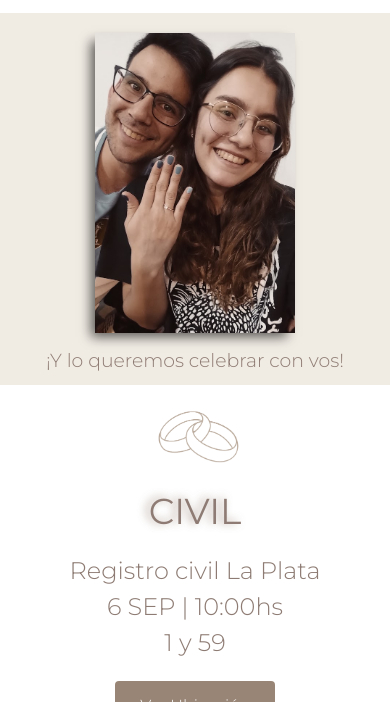
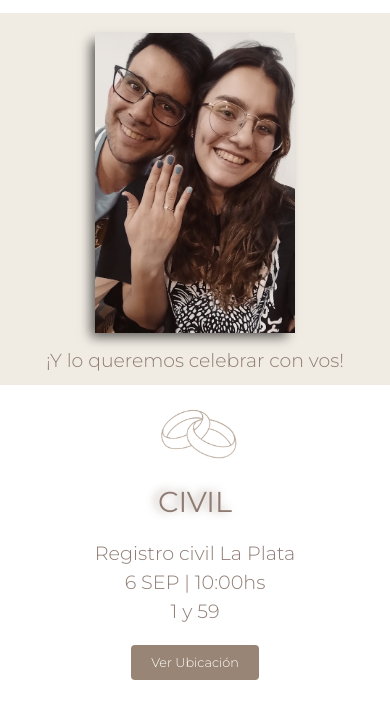
Before and after one commit to DelfinaJaime/invitacion-casamiento, a plain HTML site: page index.html in a window 390 px wide. Shown: the part 398-1100 px from the top of the page. Drawn offline with nearby package versions, Linux system fonts and the light colour scheme; a web font is replaced by a local one.

Commit message:
correccion de tamaños civil

```diff
--- a/css/styles.css
+++ b/css/styles.css
@@ -101,13 +101,6 @@ header {
 
 .Civil img {
     width: 100px;
-    box-shadow: none;
-    -webkit-box-shadow: none;
-    -moz-box-shadow: none;
-}
-
-.Civil a {
-    text-decoration: none;
 }
 
 .Civil .ubicacion-civil{
@@ -143,9 +136,6 @@ header {
 
 .Fiesta img {
     width: 80px;
-    box-shadow: none;
-    -webkit-box-shadow: none;
-    -moz-box-shadow: none;
 }
 
 
@@ -446,15 +436,15 @@ p{
 /* CIVIL */
 
 .Civil{
-    font-size: 1.5rem;
+    font-size: 1.2rem;
 }
 .Civil img{
-    width: 90px;
+    width: 85px;
 }
 
 .Civil .ubicacion-btn {
-    padding: 15px 25px;
-    font-size: 1rem;
+    padding: 10px 20px;
+    font-size: 0.8rem;
 }
 }
 
```
